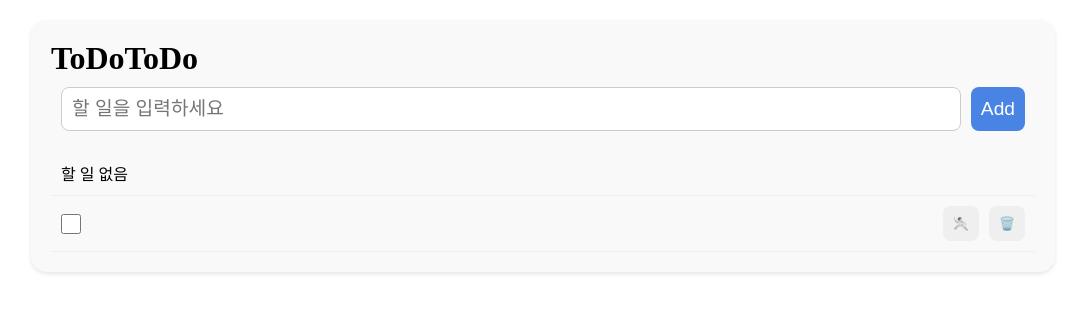
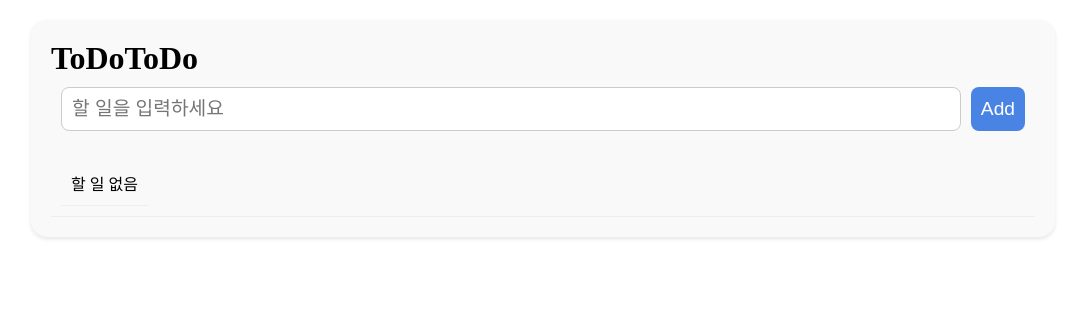
Before and after one commit to cuzurmyhabit/Programming_Study, a React (Vite) app: page / in a window 1280 px wide. Shown: the top 312 px of the page, without its empty margins (97-1182 px from the left). Built offline with nearby package versions, Linux system fonts and the light colour scheme.

Commit message:
TodoListApp show todos

```diff
--- a/src/TodoListApp.jsx
+++ b/src/TodoListApp.jsx
@@ -30,7 +30,8 @@
         <div className="todo">
             <TodoHeader />
             <TodoAdder addTodo={addTodo} />
-            <TodoList />
+            {/* <TodoList /> */}
+            <TodoList todos={todos} />
         </div>
     );
 }
--- a/src/components/Checkbox.jsx
+++ b/src/components/Checkbox.jsx
@@ -2,7 +2,7 @@
     const {children, id, ...rest} = props;
     return (
         <>
-            <input {...rest} id={`chk-${id}`}/>
+            <input type="checkbox" className='todo__check' id={`chk-${id}`} {...rest} />
             <label htmlFor={`chk-${id}`} className='todo__label'>{children}</label>
         </>
     )
--- a/src/components/TodoItem.jsx
+++ b/src/components/TodoItem.jsx
@@ -1,10 +1,10 @@
 import Checkbox from "./Checkbox";
 import Button from "./Button";
 
-export default function TodoItem() {
+export default function TodoItem({ todo }) {
     return (
         <li className='todo__item todo__item--complete'>
-            <Checkbox type="checkbox" className='todo__check' name="" id="ch-1" />
+            <Checkbox type="checkbox"  name="" id={`ch-${todo.id}`}>{todo.text}</Checkbox>
             <Button className='todo__button todo__button--edit'>🤺</Button>
             <Button className='todo__button todo__button--delete'>🗑️</Button>
         </li>
--- a/src/components/TodoList.jsx
+++ b/src/components/TodoList.jsx
@@ -1,11 +1,18 @@
 import TodoItemEmpty from "./TodoItemEmpty";
 import TodoItem from "./TodoItem";
 
-export default function TodoList() {
+export default function TodoList({ todos }) {
     return (
-        <ul className='todo__list'>
-            <TodoItemEmpty />
-            <TodoItem />
+        //todo.isCompleted이 true면 todo__item--complete, false ""
+        <ul className={`todo__item ${todos.some(t => t.isCompleted) ? 'todo__item--complete' : ""}`}>
+            {/* todos가 없으면 todoItemEmpty */}
+            {todos.length === 0 && <TodoItemEmpty />}
+            {/* todos가 있으면 todoItem에 todos 던지기 */}
+            {todos.length > 0 &&
+             todos.map((todo) => (
+                 <TodoItem key={todo.id} todo={todo} />
+             ))}
+            {/* todos에서 하나씩 꺼내서 todo -> <TodoItem todo={todo} /> */}
         </ul>
     );
 }
```
